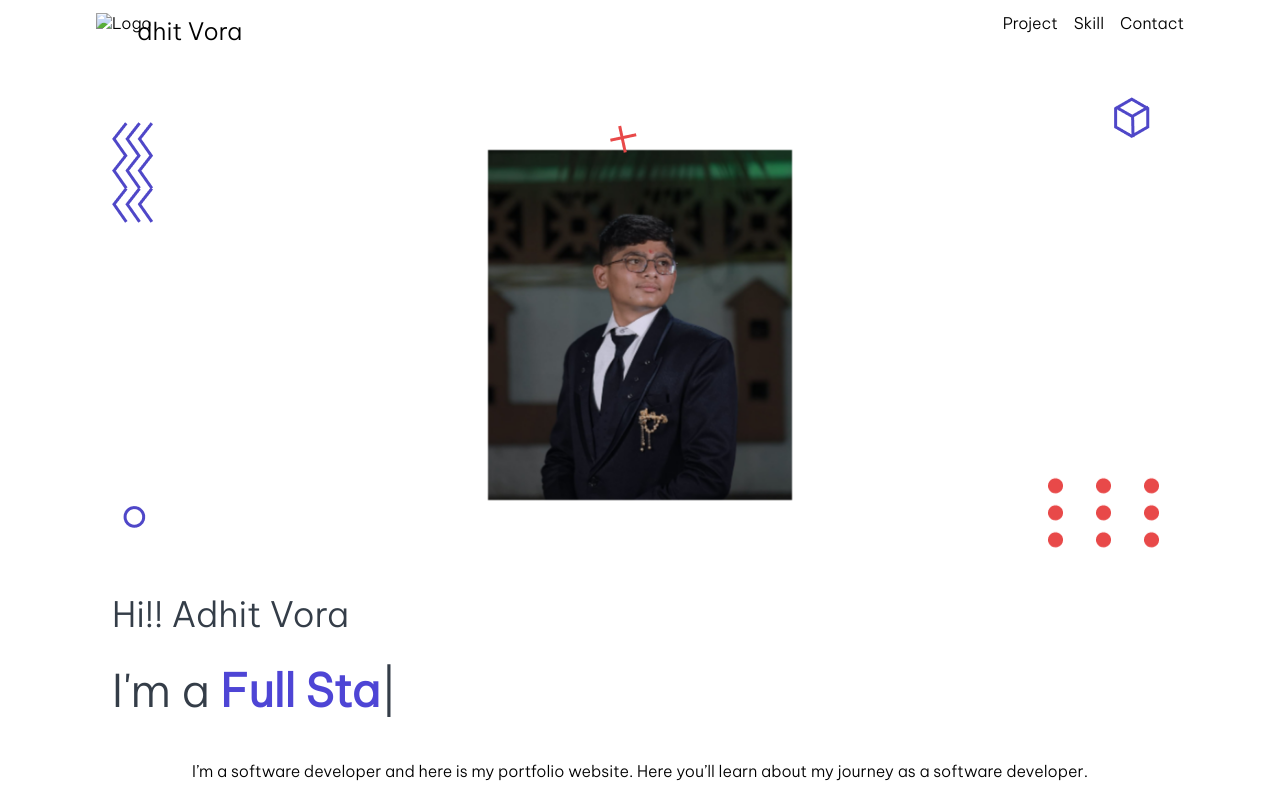
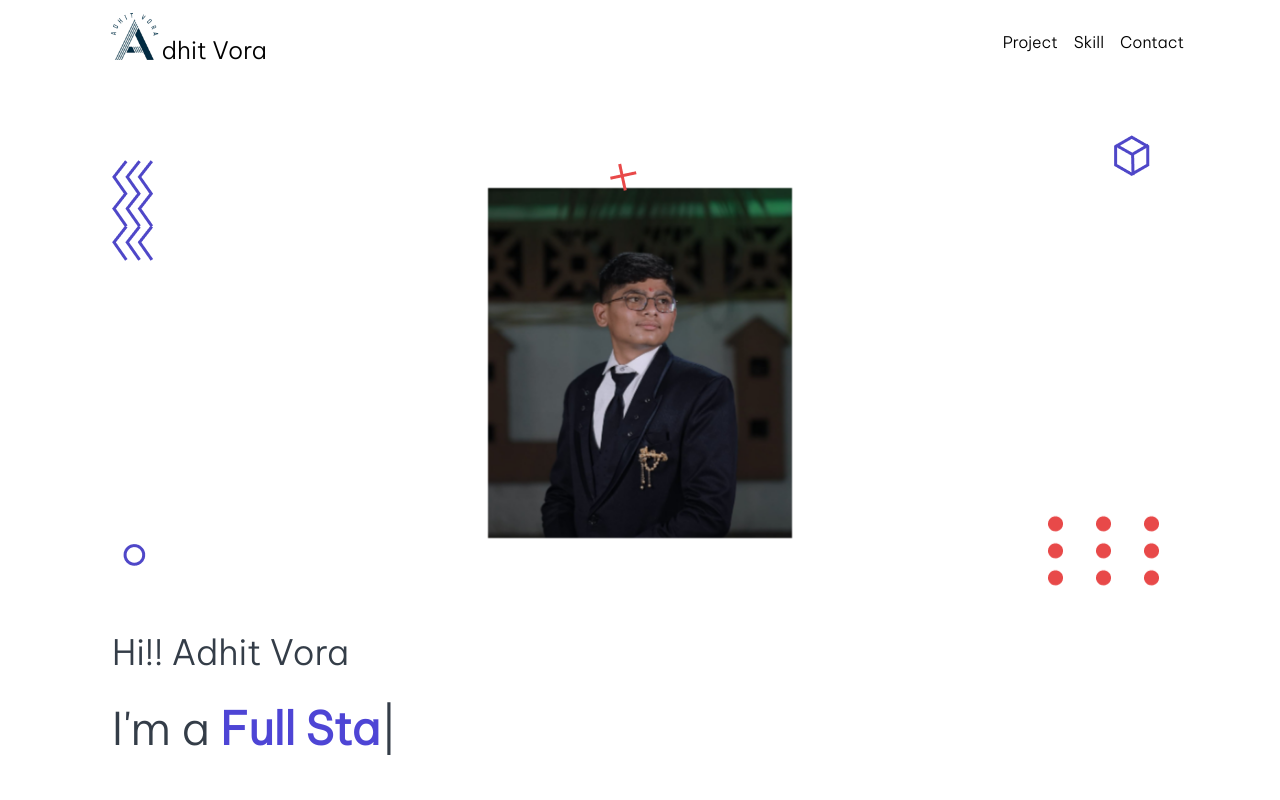
Before and after one commit to Adhitvora/adhit-vora-css-advanced-portfolio, a plain HTML site: page index.html in a window 1280 px wide. Drawn offline with nearby package versions, Linux system fonts and the light colour scheme.

Commit message:
Set Logo Path

```diff
--- a/index.html
+++ b/index.html
@@ -894,7 +894,7 @@
         <div class="nav">
 
           <div class="logo-content">
-            <div><img src="logo.png" alt="Logo" class="logo"></div>
+            <div><img src="./assets/logo.png" alt="Logo" class="logo"></div>
             <div class="logo-text">dhit Vora</div>
           </div>
         </div>
```
